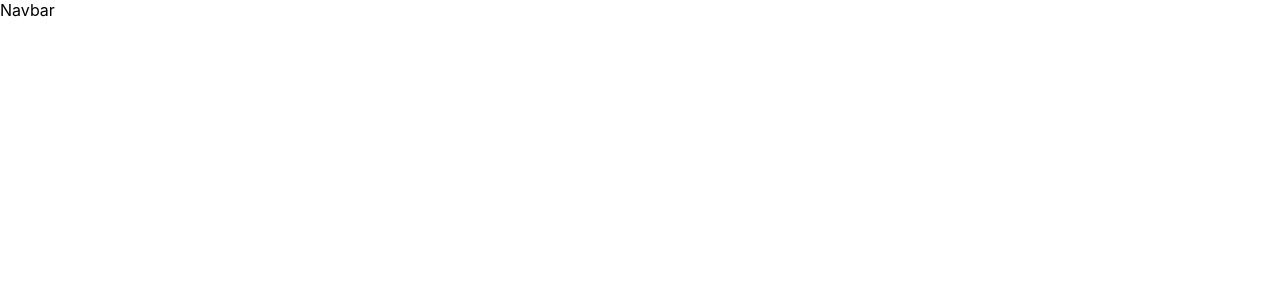
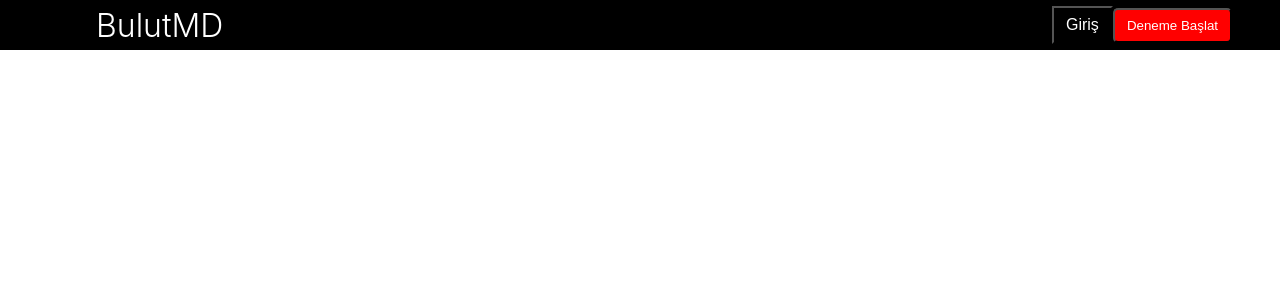
Before and after one commit to hakanduyar/bulutmd-netflix, a React (Create React App) app: page / in a window 1280 px wide. Shown: the top 300 px of the page. Built offline with nearby package versions, Linux system fonts and the light colour scheme.

Commit message:
Added navbar

```diff
--- a/src/Component/Navbar/Navbar.jsx
+++ b/src/Component/Navbar/Navbar.jsx
@@ -1,7 +1,17 @@
 import React from "react";
-
+import "../../Css/Navbar/Navbar.css";
 function Navbar() {
-  return <div>Navbar</div>;
+  return (
+    <div className="navbar">
+      <div className="navbar-left">
+        <h1>BulutMD</h1>
+      </div>
+      <div className="navbar-right">
+        <button className="login">Giriş</button>
+        <button className="start-trial">Deneme Başlat</button>
+      </div>
+    </div>
+  );
 }
 
 export default Navbar;
--- a/src/Css/Navbar/Navbar.css
+++ b/src/Css/Navbar/Navbar.css
@@ -0,0 +1,42 @@
+.navbar {
+  display: flex;
+  justify-content: space-between;
+  position: fixed;
+  width: 100%;
+  align-items: center;
+  background-color: #000;
+  color: white;
+  height: 50px;
+}
+
+.navbar-right,
+.navbar-left {
+  margin: 0 2rem;
+  padding: 0 1rem;
+}
+
+.navbar-left h1 {
+  font-weight: 300;
+  margin-left: 3rem;
+}
+
+.start-trial {
+  padding: 0.5rem 0.75rem;
+  background: #f00;
+  color: white;
+  border-radius: 5px;
+  cursor: pointer;
+  transition: all 0.5s ease;
+}
+
+.start-trial:hover {
+  background: rgb(129, 4, 4);
+}
+
+.login {
+  padding: 0.5rem 0.75rem;
+  cursor: pointer;
+  background-color: #000;
+  color: white;
+  font-size: 16px;
+}
```
